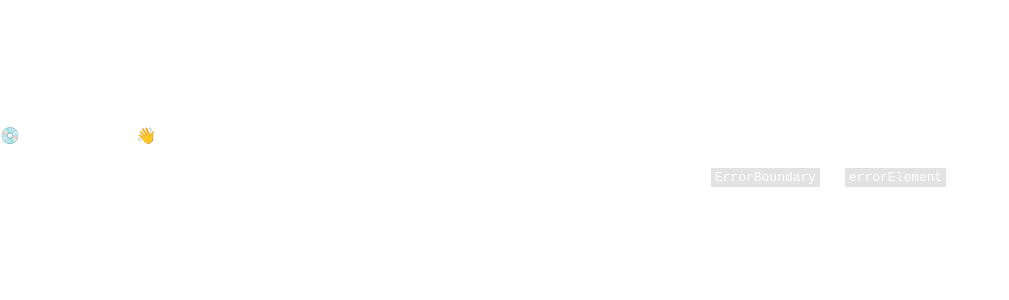
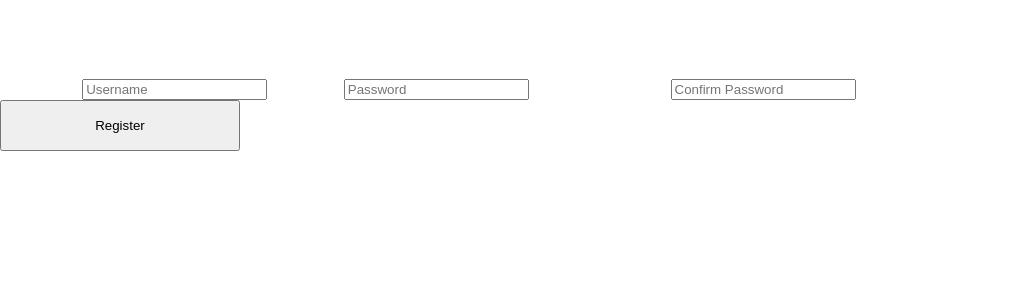
Before and after one commit to Welene/cloud, a React (Vite) app: page /register in a window 1280 px wide. Before the commit this address had no page. Shown: the top 300 px of the page, without its empty margins (0-1009 px from the left). Built offline with nearby package versions, Linux system fonts and the light colour scheme.

Commit message:
Fixed super simple login & register page // so I can start on more important things already

```diff
--- a/src/components/BigButton.css
+++ b/src/components/BigButton.css
@@ -0,0 +1,3 @@
+.big-button {
+	padding: 1rem 4rem;
+}
--- a/src/pages/LoginPage/Login.jsx
+++ b/src/pages/LoginPage/Login.jsx
@@ -0,0 +1,55 @@
+import React, { useState } from 'react';
+import { useNavigate } from 'react-router-dom';
+import BigButton from '../../components/BigButton';
+import './Login.css';
+
+function Login() {
+	const navigate = useNavigate();
+
+	const [username, setUsername] = useState('');
+	const [password, setPassword] = useState('');
+
+	const handleLogin = () => {
+		if (!username || !password) {
+			alert('Please fill in all fields!');
+			return;
+		}
+
+		// placeholder logic - replace with backend auth later
+		console.log('Logging in:', { username, password });
+
+		navigate('/'); // after login, go to homepage
+	};
+
+	return (
+		<section className="login-section">
+			<article className="login-content">
+				<h2>Login</h2>
+
+				<label>
+					Username:
+					<input
+						type="text"
+						value={username}
+						onChange={(e) => setUsername(e.target.value)}
+						placeholder="Username"
+					/>
+				</label>
+
+				<label>
+					Password:
+					<input
+						type="password"
+						value={password}
+						onChange={(e) => setPassword(e.target.value)}
+						placeholder="Password"
+					/>
+				</label>
+			</article>
+
+			<BigButton text="Login" onClick={handleLogin} />
+		</section>
+	);
+}
+
+export default Login;
--- a/src/pages/NewPostPage/NewPostPage.css
+++ b/src/pages/NewPostPage/NewPostPage.css
@@ -0,0 +1,13 @@
+.post-section {
+	background-color: rgb(160, 160, 160);
+	display: flex;
+	flex-direction: column;
+	/* justify-content: center; */
+	align-items: center;
+	height: 100vh;
+}
+
+.big-button {
+	padding: 1rem;
+	width: 15rem;
+}
--- a/src/pages/NewPostPage/NewPostPage.jsx
+++ b/src/pages/NewPostPage/NewPostPage.jsx
@@ -2,18 +2,29 @@ import React, { useContext } from 'react';
 import { useNavigate } from 'react-router-dom';
 import BigButton from '../../components/BigButton';
 import { PostsContext } from '../../context/PostsContext';
+import './NewPostPage.css';
+import { useState } from 'react';
 
 function NewPostPage() {
 	const navigate = useNavigate();
 	const { addPost } = useContext(PostsContext); // this is where context has sent the WHOLE setPosts package to this page!
 
+	// states only in this file for the form the user is gonna fill out in the article, to create a new post.
+	const [title, setTitle] = useState('');
+	const [content, setContent] = useState('');
+
 	// when i fix my backend -- save the post in backend and return that to the homepage so that the newest post will be shown there!
 	// now we navigate --> together with the backend logic, it will be there after we change page to homepage!
 	const handlePost = () => {
+		if (!title || !content) {
+			alert('All the fields needs to me filled out!');
+			return;
+		}
+
 		const newPost = {
-			username: 'CurrentUser',
-			title: 'My New Post',
-			content: 'This is a new post!',
+			username: 'CurrentUser', // LOOOOOOOOOOOOOOOOOOOKK ------> --> --> REPLACE THIS WHEN I HAVE FIXED LOGIN/AUTH ETC... <-- <-- <--
+			title,
+			content,
 		};
 
 		addPost((prev) => [newPost, ...prev]); //addPost is the same as setPost on HomePage (addPosts is just a prop name to send it here BUT it IS still setPosts from HomePage)
@@ -24,10 +35,34 @@ function NewPostPage() {
 	};
 
 	return (
-		<div>
+		<section className="post-section">
+			<article className="post-section__content">
+				<h2>Create a New Post</h2>
+
+				<label>
+					Title:
+					<input
+						type="text"
+						value={title}
+						onChange={(e) => setTitle(e.target.value)}
+						placeholder="Give me a title!"
+					/>
+				</label>
+
+				<label>
+					Content:
+					<textarea
+						value={content}
+						onChange={(e) => setContent(e.target.value)}
+						placeholder="and write something here..."
+					/>
+				</label>
+			</article>
+
+			{/* Submit button triggers handlePost */}
 			<BigButton text="Submit Post" onClick={handlePost} />
 			{/* clicking button activates the handlePost function up there ^ */}
-		</div>
+		</section>
 	);
 }
 
--- a/src/pages/RegisterPage/Register.jsx
+++ b/src/pages/RegisterPage/Register.jsx
@@ -0,0 +1,71 @@
+import React, { useState } from 'react';
+import { useNavigate } from 'react-router-dom';
+import BigButton from '../../components/BigButton';
+import './Register.css';
+
+function Register() {
+	const navigate = useNavigate();
+
+	const [username, setUsername] = useState('');
+	const [password, setPassword] = useState('');
+	const [confirmPassword, setConfirmPassword] = useState('');
+
+	const handleRegister = () => {
+		if (!username || !password || !confirmPassword) {
+			alert('Please fill in all fields!');
+			return;
+		}
+
+		if (password !== confirmPassword) {
+			alert('Passwords do not match!');
+			return;
+		}
+
+		// placeholder logic - replace with backend registration later
+		console.log('Registering:', { username, password });
+
+		navigate('/login'); // after registration, go to login page
+	};
+
+	return (
+		<section className="register-section">
+			<article className="register-content">
+				<h2>Register</h2>
+
+				<label>
+					Username:
+					<input
+						type="text"
+						value={username}
+						onChange={(e) => setUsername(e.target.value)}
+						placeholder="Username"
+					/>
+				</label>
+
+				<label>
+					Password:
+					<input
+						type="password"
+						value={password}
+						onChange={(e) => setPassword(e.target.value)}
+						placeholder="Password"
+					/>
+				</label>
+
+				<label>
+					Confirm Password:
+					<input
+						type="password"
+						value={confirmPassword}
+						onChange={(e) => setConfirmPassword(e.target.value)}
+						placeholder="Confirm Password"
+					/>
+				</label>
+			</article>
+
+			<BigButton text="Register" onClick={handleRegister} />
+		</section>
+	);
+}
+
+export default Register;
```
Also changed, not shown: src/router/Router.jsx (+4 -4 lines).
